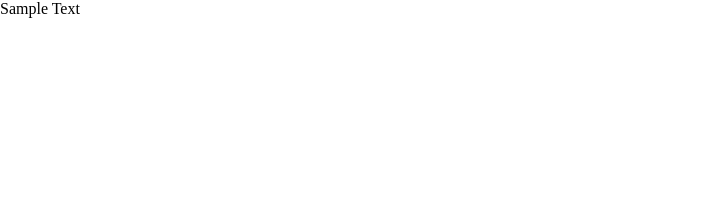
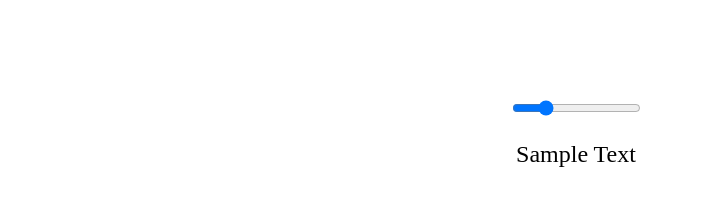
Before and after one commit to qkiczw/4weeksjs, a website: page 01 project - fontChanger/index.html in a window 1280 px wide. Shown: the whole page, without its empty margins (0-702 px from the left). Drawn offline with Linux system fonts and the light colour scheme.

Commit message:
Add html starter code with js variables and DOMContentLoaded listener to set initial font size.

```diff
--- a/01 project - fontChanger/index.html
+++ b/01 project - fontChanger/index.html
@@ -7,7 +7,10 @@
     <link rel="stylesheet" href="style.css" />
   </head>
   <body>
-    <p class="sample-text">Sample Text</p>
+    <div class="app-container">
+      <input type="range" class="input-range" value="24" min="1" max="100" />
+      <p class="sample-text">Sample Text</p>
+    </div>
     <script src="script.js"></script>
   </body>
 </html>
--- a/01 project - fontChanger/script.js
+++ b/01 project - fontChanger/script.js
@@ -1 +1,7 @@
-console.log(`hello world!`);
+const inputRange = document.querySelector('.input-range');
+const sampleText = document.querySelector('.sample-text');
+
+document.addEventListener('DOMContentLoaded', function () {
+  const range = inputRange.value;
+  sampleText.style.fontSize = `${range}px`;
+});
--- a/01 project - fontChanger/style.css
+++ b/01 project - fontChanger/style.css
@@ -4,5 +4,12 @@
   padding: 0;
 }
 
-.sample-text {
+.app-container {
+  margin-top: 100px;
+  max-width: 90%;
+  display: flex;
+  flex-direction: column;
+  justify-content: center;
+  align-items: center;
+  gap: 25px;
 }
```
